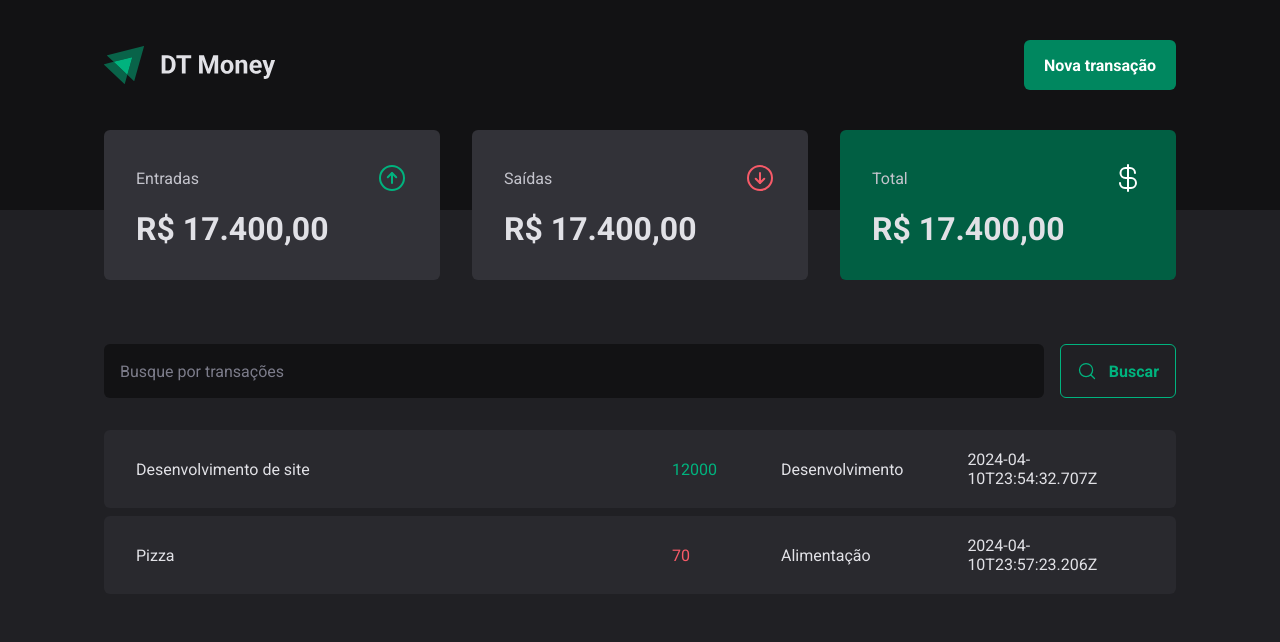
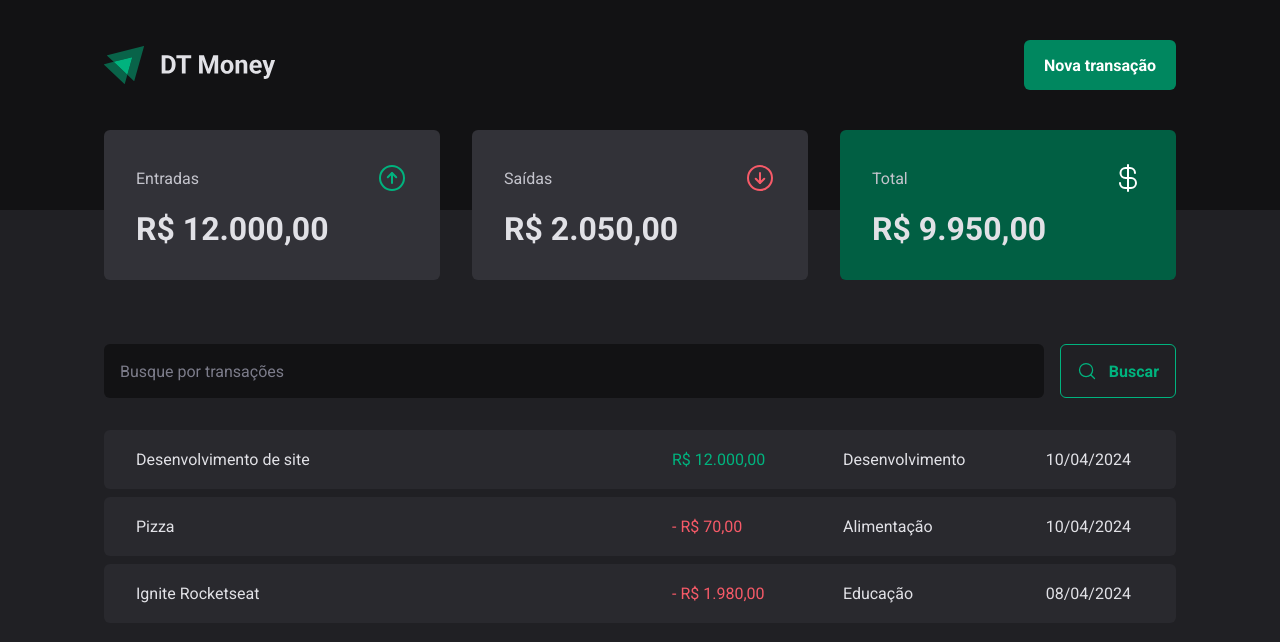
Before and after one commit to omarcoaur3lio/dt-money, a React (Vite) app: page / in a window 1280 px wide. Shown: the top 642 px of the page. Built offline with nearby package versions, Linux system fonts and the light colour scheme; data requests are answered from the project's data file.

Commit message:
:sparkles: feat: adicionar contexto de transações e formatar valores de preço e data

```diff
--- a/server.json
+++ b/server.json
@@ -15,6 +15,14 @@
       "category": "Alimentação",
       "price": 70,
       "createdAt": "2024-04-10T23:57:23.206Z"
+    },
+    {
+      "id": 3,
+      "description": "Ignite Rocketseat",
+      "type": "outcome",
+      "category": "Educação",
+      "price": 1980,
+      "createdAt": "2024-04-08T20:57:23.206Z"
     }
   ]
 }
--- a/src/App.tsx
+++ b/src/App.tsx
@@ -2,12 +2,15 @@ import { ThemeProvider } from "styled-components";
 import { defaultTheme } from "./styles/themes/default";
 import { GlobalStyle } from "./styles/global";
 import { Transactions } from "./pages/Transactions";
+import { TransactionsProvider } from "./contexts/TransactionsContext";
 
 export function App() {
   return (
     <ThemeProvider theme={defaultTheme}>
       <GlobalStyle />
-      <Transactions />
+      <TransactionsProvider>
+        <Transactions />
+      </TransactionsProvider>
     </ThemeProvider>
   );
 }
--- a/src/components/Summary/index.tsx
+++ b/src/components/Summary/index.tsx
@@ -1,7 +1,26 @@
 import { ArrowCircleDown, ArrowCircleUp, CurrencyDollar } from "phosphor-react";
 import { SummaryCard, SummaryContainer } from "./styles";
+import { useContext } from "react";
+import { TransactionsContext } from "../../contexts/TransactionsContext";
+import { priceFormatter } from "../../utils/formatter";
 
 export function Summary() {
+  const { transactions } = useContext(TransactionsContext);
+
+  const summary = transactions.reduce(
+    (acc, transaction) => {
+      if (transaction.type === "income") {
+        acc.income += transaction.price;
+        acc.total += transaction.price;
+      } else {
+        acc.outcome += transaction.price;
+        acc.total -= transaction.price;
+      }
+      return acc;
+    },
+    { income: 0, outcome: 0, total: 0 }
+  );
+
   return (
     <SummaryContainer>
       <SummaryCard>
@@ -9,7 +28,7 @@ export function Summary() {
           <span>Entradas</span>
           <ArrowCircleUp size={32} color="#00B37E" />
         </header>
-        <strong>R$ 17.400,00</strong>
+        <strong>{priceFormatter.format(summary.income)}</strong>
       </SummaryCard>
 
       <SummaryCard>
@@ -17,7 +36,7 @@ export function Summary() {
           <span>Saídas</span>
           <ArrowCircleDown size={32} color="#F75A68" />
         </header>
-        <strong>R$ 17.400,00</strong>
+        <strong>{priceFormatter.format(summary.outcome)}</strong>
       </SummaryCard>
 
       <SummaryCard variant="green">
@@ -25,7 +44,7 @@ export function Summary() {
           <span>Total</span>
           <CurrencyDollar size={32} color="#FFFFFF" />
         </header>
-        <strong>R$ 17.400,00</strong>
+        <strong>{priceFormatter.format(summary.total)}</strong>
       </SummaryCard>
     </SummaryContainer>
   );
--- /dev/null
+++ b/src/contexts/TransactionsContext.tsx
@@ -0,0 +1,38 @@
+import { ReactNode, createContext, useEffect, useState } from "react";
+
+interface Transaction {
+  id: number;
+  description: string;
+  type: "income" | "outcome";
+  category: string;
+  price: number;
+  createdAt: string;
+}
+
+interface TransactionContextType {
+  transactions: Transaction[];
+}
+
+export const TransactionsContext = createContext({} as TransactionContextType);
+
+interface TransactionsProviderProps {
+  children: ReactNode;
+}
+export function TransactionsProvider({ children }: TransactionsProviderProps) {
+  const [transactions, setTransactions] = useState<Transaction[]>([]);
+  async function loadTransactions() {
+    const response = await fetch("http://localhost:3333/transactions");
+    const data = await response.json();
+    setTransactions(data);
+  }
+
+  useEffect(() => {
+    loadTransactions();
+  }, []);
+
+  return (
+    <TransactionsContext.Provider value={{ transactions }}>
+      {children}
+    </TransactionsContext.Provider>
+  );
+}
--- a/src/pages/Transactions/index.tsx
+++ b/src/pages/Transactions/index.tsx
@@ -1,4 +1,4 @@
-import { useEffect, useState } from "react";
+import { useContext } from "react";
 import { Header } from "../../components/Header";
 import { Summary } from "../../components/Summary";
 import { SearchForm } from "./components/SearchForm";
@@ -7,28 +7,11 @@ import {
   TransactionsContainer,
   TransactionsTable,
 } from "./styles";
-
-interface Transaction {
-  id: number;
-  description: string;
-  type: "income" | "outcome";
-  category: string;
-  price: number;
-  createdAt: string;
-}
+import { TransactionsContext } from "../../contexts/TransactionsContext";
+import { dateFormatter, priceFormatter } from "../../utils/formatter";
 
 export function Transactions() {
-  const [transactions, setTransactions] = useState<Transaction[]>([]);
-  async function loadTransactions() {
-    const response = await fetch("http://localhost:3333/transactions");
-    const data = await response.json();
-    setTransactions(data);
-  }
-
-  useEffect(() => {
-    loadTransactions();
-  }, []);
-
+  const { transactions } = useContext(TransactionsContext);
   return (
     <div>
       <Header />
@@ -44,11 +27,14 @@ export function Transactions() {
                   <td width="50%">{transaction.description}</td>
                   <td>
                     <PriceHighlight variant={transaction.type}>
-                      {transaction.price}
+                      {transaction.type === "outcome" && "- "}
+                      {priceFormatter.format(transaction.price)}
                     </PriceHighlight>
                   </td>
                   <td>{transaction.category}</td>
-                  <td>{transaction.createdAt}</td>
+                  <td>
+                    {dateFormatter.format(new Date(transaction.createdAt))}
+                  </td>
                 </tr>
               );
             })}
--- /dev/null
+++ b/src/utils/formatter.ts
@@ -0,0 +1,6 @@
+export const dateFormatter = new Intl.DateTimeFormat("pt-BR");
+
+export const priceFormatter = Intl.NumberFormat("pt-BR", {
+  style: "currency",
+  currency: "BRL",
+});
```
